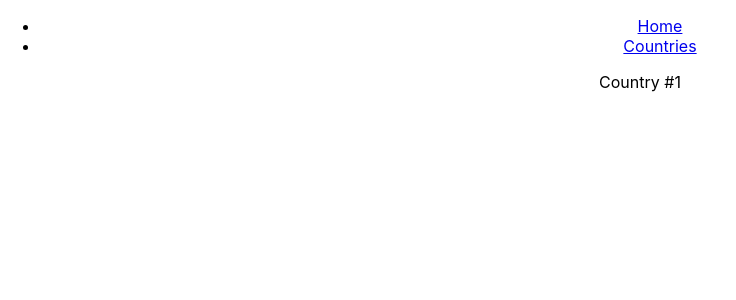
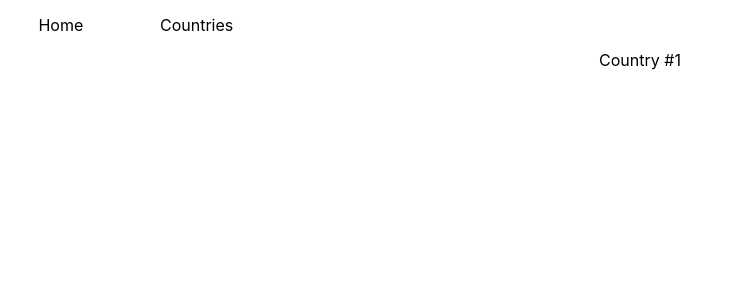
Before and after one commit to shawnantonucci/Scoutbase-CC, a React (Create React App) app in the folder front-end/client/: page /countries/1 in a window 1280 px wide. Shown: the top 300 px of the page, without its empty margins (0-736 px from the left). Built offline with nearby package versions, Linux system fonts and the light colour scheme.

Commit message:
added styled components to navbar

```diff
--- a/front-end/client/src/components/Countries.js
+++ b/front-end/client/src/components/Countries.js
@@ -33,17 +33,20 @@ const Country = () => {
         <CountryContainer>
             {data.countries.map(country => (
                 <CountryCard key={country.code}>
-                    <li>
-                        <b>Continent: </b>
-                        {country.continent.name}
-                    </li>
-                    <li>
-                        <b>Country Name: </b>
-                        {country.name}
-                    </li>
-                    <b>Languages spoken:</b>
+                    <b>Country Name: </b>
+                    <li>{country.name}</li>
+                    <b>Continent: </b>
+                    <li>{country.continent.name}</li>
+                    <div>
+                        <b>Languages : </b>
+                        <b>Native Language</b>
+                    </div>
                     {country.languages.map(language => {
-                        return <li key={language.name}>{language.name} {language.native}</li>;
+                        return (
+                            <li key={language.name}>
+                                {language.name} - {language.native}
+                            </li>
+                        );
                     })}
                 </CountryCard>
             ))}
@@ -66,18 +69,15 @@ const CountryCard = styled.div`
     border: 1px solid black;
     display: flex;
     flex-direction: column;
-    width: 20%;
-    height: auto;
+    width: auto;
+    height: fit-content;
     align-items: flex-start;
     margin: 15px;
     padding: 15px;
 
-    div {
-        margin: 5px;
-    }
-
     li {
         list-style-type: none;
+        white-space: nowrap;
     }
 `;
 
--- a/front-end/client/src/components/Links.js
+++ b/front-end/client/src/components/Links.js
@@ -1,19 +1,30 @@
 import React from "react";
 import { Link } from "react-router-dom";
+import styled from "styled-components";
 
 const Links = () => {
     return (
-        <nav>
-            <ul>
-                <li>
-                    <Link to="/">Home</Link>
-                </li>
-                <li>
-                    <Link to="/countries/">Countries</Link>
-                </li>
-            </ul>
-        </nav>
+        <NavBar>
+            <NavLink to="/">Home</NavLink>
+            <NavLink to="/countries/">Countries</NavLink>
+        </NavBar>
     );
 };
 
 export default Links;
+
+const NavBar = styled.nav`
+    display: flex;
+    align-items: center;
+    height: 50px;
+`;
+
+const NavLink = styled(Link)`
+    margin: 0 3% 0 3%;
+    text-decoration: none;
+    color: black;
+
+    :hover {
+        color: red;
+    }
+`;
```
